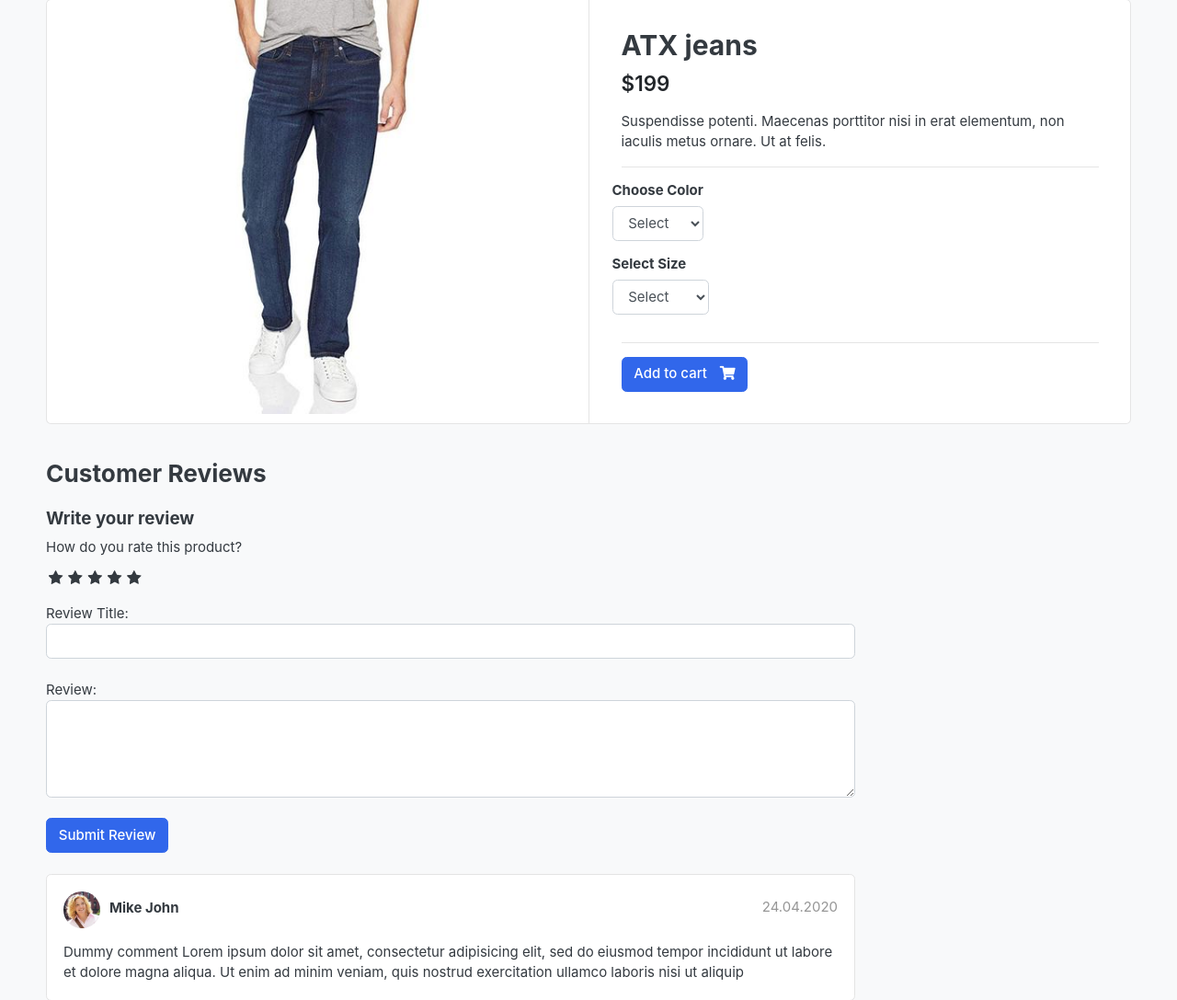
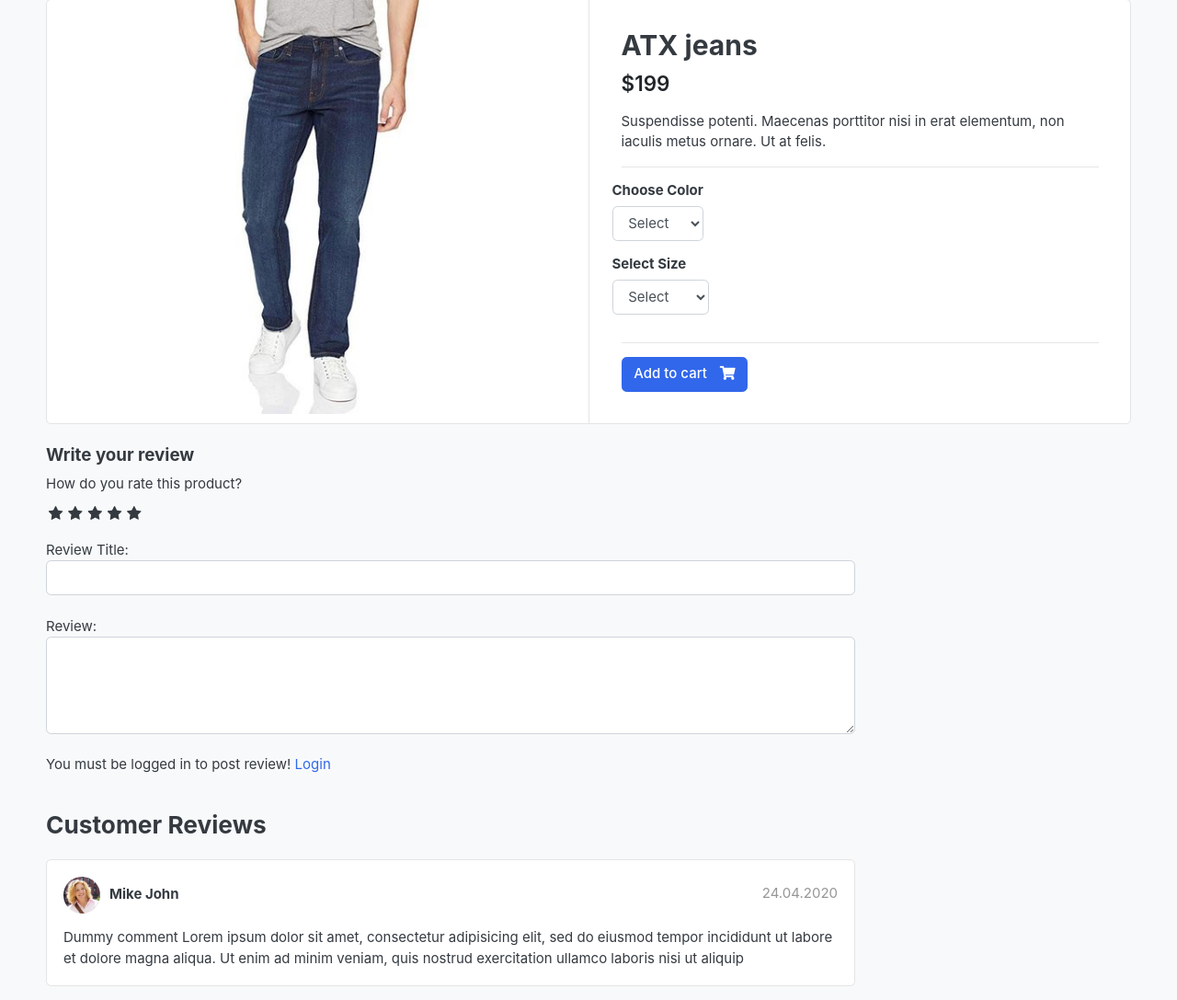
Before and after one commit to nikolayratayov/eCommerce_website, a Django app: page /store/category/jeans/atx-jeans/ in a window 1280 px wide. Shown: the part 159-1246 px from the top of the page at 92% size. Run offline with Django 4.2, Linux system fonts and the light colour scheme; data comes from the database, SQL or seed files in the repository; some libraries are stand-ins or nearby versions; some web fonts are replaced.

Commit message:
ecommerse website

```diff
--- a/store/views.py
+++ b/store/views.py
@@ -61,7 +61,7 @@
 
 def submit_review(request, product_id):
     url = request.META.get('HTTP_REFERER')
-    if request.mehtod == 'POST':
+    if request.method == 'POST':
         try:
             reviews = ReviewRating.objects.get(user__id=request.user.id, product__id=product_id)
             form = ReviewForm(request.POST, instance=reviews)
@@ -79,3 +79,5 @@
                 data.product_id = product_id
                 data.user_id = request.user.id
                 data.save()
+                messages.success(request, 'Thank you! Your review has been submitted!')
+                return redirect(url)
--- a/templates/store/product_detail.html
+++ b/templates/store/product_detail.html
@@ -74,10 +74,7 @@
 <div class="row">
 			<div class="col-md-9">
 
-	<header class="section-heading">
-		<h3>Customer Reviews </h3>
 
-	</header>
 
 	<form action="{% url 'submit_review' single_product.id %}" method="POST">
 		{% csrf_token %}
@@ -106,11 +103,19 @@
 			Review:
 			<textarea name="review" rows="4" class="form-control"></textarea>
 			<br>
+			{% if user.is_authenticated %}
 			<input type="submit" value="Submit Review" class="btn btn-primary">
+			{% else %}
+			<p>You must be logged in to post review! <span><a href="{% url 'login' %}">Login</a> </span></p>
+			{% endif %}
 
 		</div>
+	{% include 'includes/alerts.html' %}
 	</form>
 	<br>
+	<header class="section-heading">
+		<h3>Customer Reviews </h3>
+	</header>
 
 	<article class="box mb-3">
 		<div class="icontext w-100">
```
